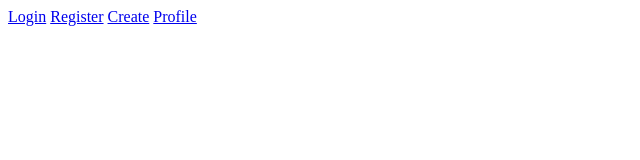
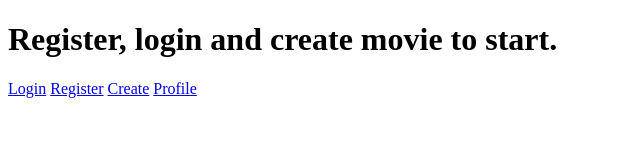
Before and after one commit to TrulsJohan/CA-frontend, a plain HTML site: page index.html in a window 1280 px wide. Shown: the whole page, without its empty margins (0-640 px from the left). Drawn offline with Linux system fonts and the light colour scheme; no server answers.

Commit message:
chore: added header

```diff
--- a/index.html
+++ b/index.html
@@ -7,6 +7,8 @@
     <script src="./src/script.js" type="module" defer></script>
 </head>
 <body>
+    <h1>Register, login and create movie to start.</h1>
+
     <a href="./auth/login/index.html">Login</a>
     <a href="./auth/register/index.html">Register</a>
     <a href="./post/create/index.html">Create</a>
```
